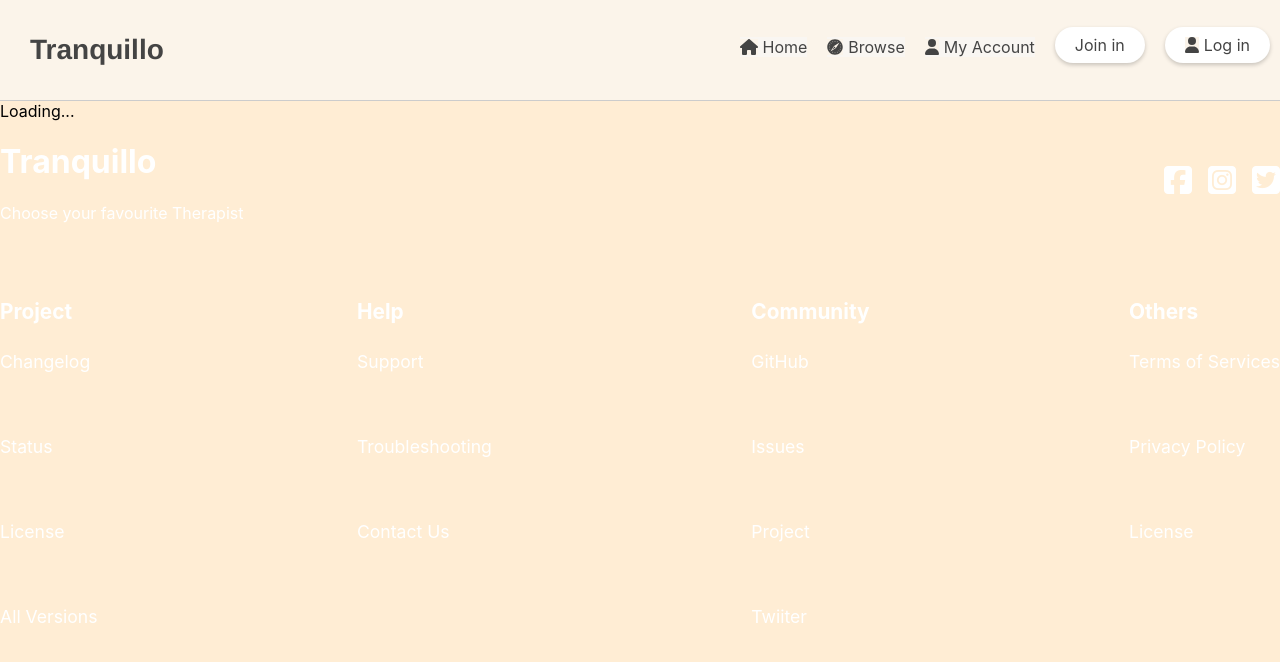
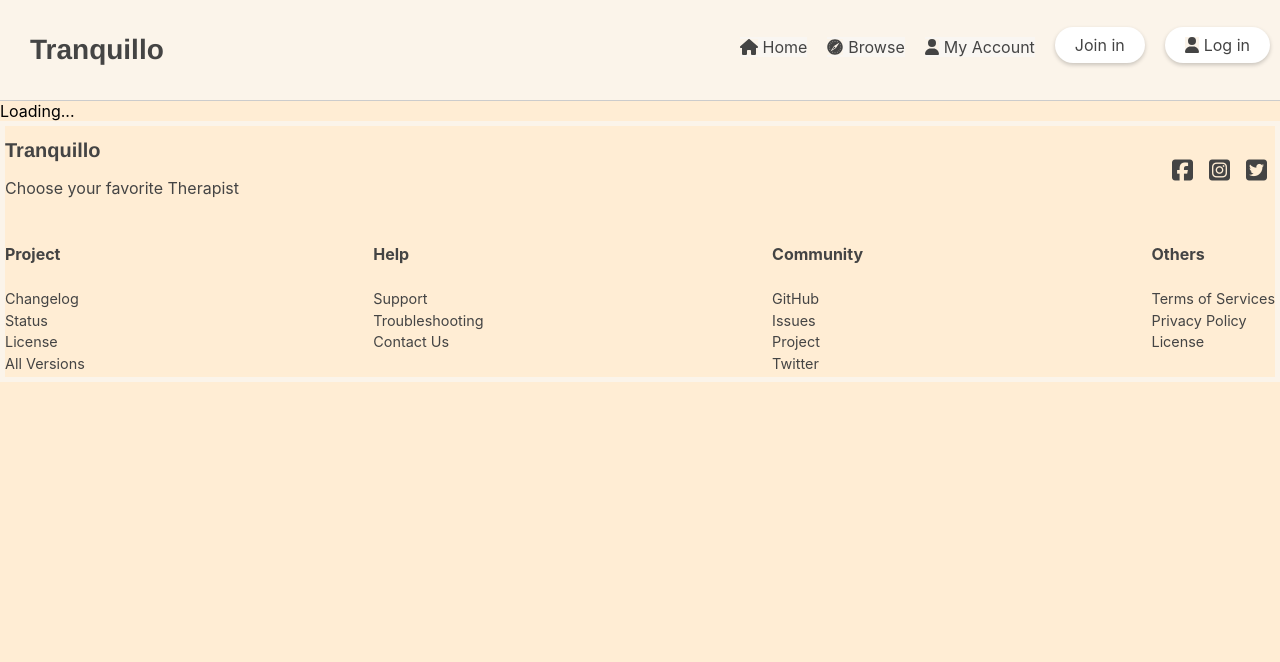
Before and after one commit to altina2801/LabKurs1, a React (Create React App) app in the folder front/: page /userProfile in a window 1280 px wide. Shown: the top 662 px of the page. Built offline with nearby package versions, Linux system fonts and the light colour scheme; no server answers; the HTML template or start-up script is replaced by a standard one.

Commit message:
changes on the design of footer

```diff
--- a/front/src/components/footer.js
+++ b/front/src/components/footer.js
@@ -1,22 +1,19 @@
 import "../css/footer.css";
 
-
-
-function Footer(){
-    return(
+function Footer() {
+  return (
     <div className="footer">
       <div className="top">
         <div>
-        <h1>Tranquillo</h1>
-        <p>Choose your favourite Therapist</p>
+          <h1 className="footer-heading">Tranquillo</h1>
+          <p>Choose your favorite Therapist</p>
         </div>
-    <div>
+        <div className="social-links">
           <a href="image.png"><i className="fa-brands fa-facebook-square"></i></a>
           <a href="/"><i className="fa-brands fa-instagram-square"></i></a>
           <a href="/"><i className="fa-brands fa-twitter-square"></i></a>
         </div>
       </div>
-
 
       <div className="bottom">
         <div>
@@ -25,35 +22,29 @@ function Footer(){
           <a href="/">Status</a>
           <a href="/">License</a>
           <a href="/">All Versions</a>
-
         </div>
         <div>
           <h4>Help</h4>
           <a href="/">Support</a>
           <a href="/">Troubleshooting</a>
           <a href="/">Contact Us</a>
-
         </div>
         <div>
           <h4>Community</h4>
           <a href="/">GitHub</a>
           <a href="/">Issues</a>
           <a href="/">Project</a>
-    <a href="/">Twiiter</a>
-
+          <a href="/">Twitter</a>
         </div>
         <div>
           <h4>Others</h4>
           <a href="/">Terms of Services</a>
           <a href="/">Privacy Policy</a>
           <a href="/">License</a>
-
         </div>
       </div>
-
     </div>
-
-
   );
 }
+
 export default Footer;
--- a/front/src/components/navbar.js
+++ b/front/src/components/navbar.js
@@ -15,7 +15,7 @@ function Navbar() {
             </Link>
           </li>
           <li className="navbar-item">
-            <Link to="/" className="navbar-link">
+            <Link to="/BrowseTherapists" className="navbar-link">
               <FontAwesomeIcon icon={faSafari} /> Browse
             </Link>
           </li>
@@ -30,7 +30,7 @@ function Navbar() {
             </Link>
           </li>
           <li className="navbar-item">
-            <Link to="/login.js" className="navbar-link navbar-btn">
+            <Link to="/login" className="navbar-link navbar-btn">
          <FontAwesomeIcon icon={faUser} /> Log in
           </Link>
           </li>
--- a/front/src/css/footer.css
+++ b/front/src/css/footer.css
@@ -1,43 +1,67 @@
-.footer{
-    background-color:black ;
-    color: white;
+.footer {
+    background-color: rgb(251, 244, 234);
+    color: #444444;
+    padding: 5px;
   }
-.top{
+
+  .top {
     display: flex;
     align-items: center;
     text-align: start;
     justify-content: space-between;
     flex-wrap: wrap;
+  }
 
+  .top i {
+    color: #444444;
+    font-size: 1.5rem;
+    margin-left: 0.5rem;
   }
-.top i{
-    color: white;
-    font-size: 2rem;
-    margin-left:1rem;
 
+  .top i:hover {
+    color: aqua;
   }
-.top i:hover{
- color:aqua;
-}
-.bottom{
-    padding-top:2rem;
+
+  .bottom {
     text-align: start;
     display: flex;
     justify-content: space-between;
-    flex-wrap:wrap;
+    flex-wrap: wrap;
   }
-.bottom div{
+
+  .bottom div {
     display: flex;
     flex-direction: column;
+  }
 
+  .bottom h4 {
+    font-size: 1rem;
+    padding: 0.5rem 0 0.3rem 0;
   }
-.bottom h4{
-    font-size: 1.3rem;
-    padding: 1 rem 0 .8rem 0;
+
+  .bottom a {
+    text-decoration: none;
+    color: #444444;
+    padding-bottom: 0.3rem;
+    font-size: 0.9rem;
   }
-.bottom a{
-     text-decoration: none;
-     color: white;
-     padding-bottom: 4rem;
-     font-size:1.1rem ;
+
+  .footer-heading {
+    font-family: 'Helvetica Neue', sans-serif;
+    font-size: 20px;
+    font-weight: 600;
+    color: #444444;
+    display: flex;
+    justify-content: flex-start;
+    align-items: center;
   }
+
+  .social-links {
+    display: flex;
+    align-items: center;
+  }
+
+  .social-links a {
+    margin-right: 0.5rem;
+    color: #444444;
+  }
```
Lines whose indentation alone changed are shown as unchanged.
